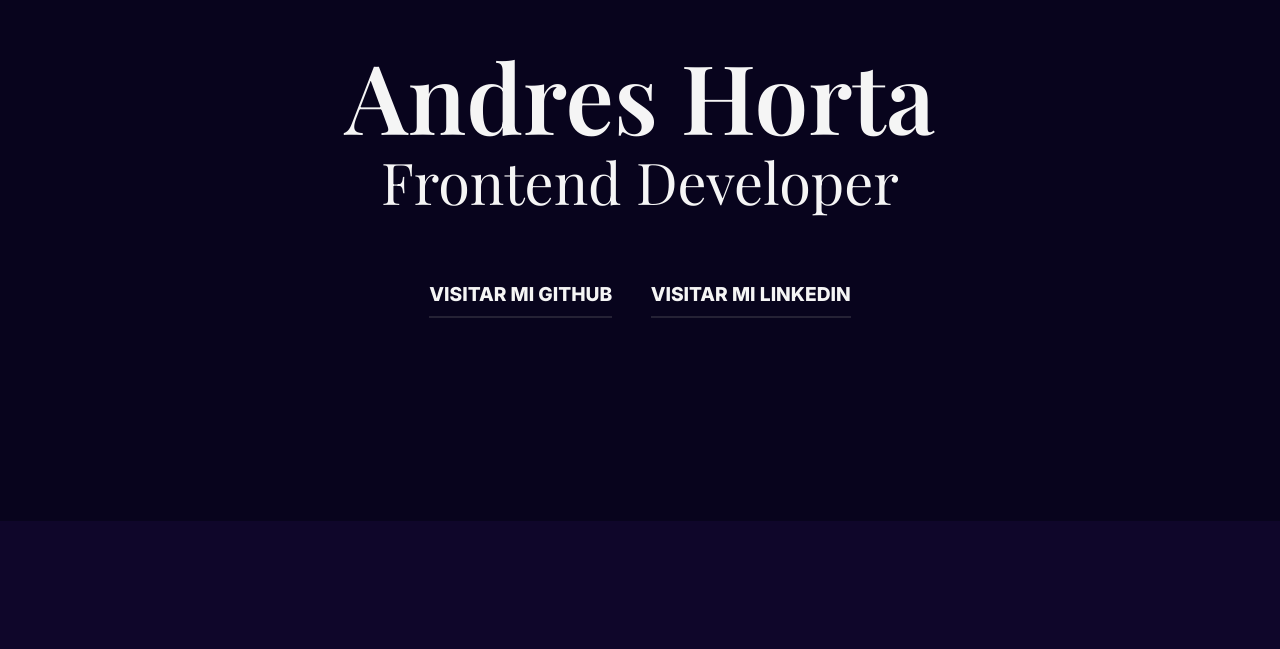
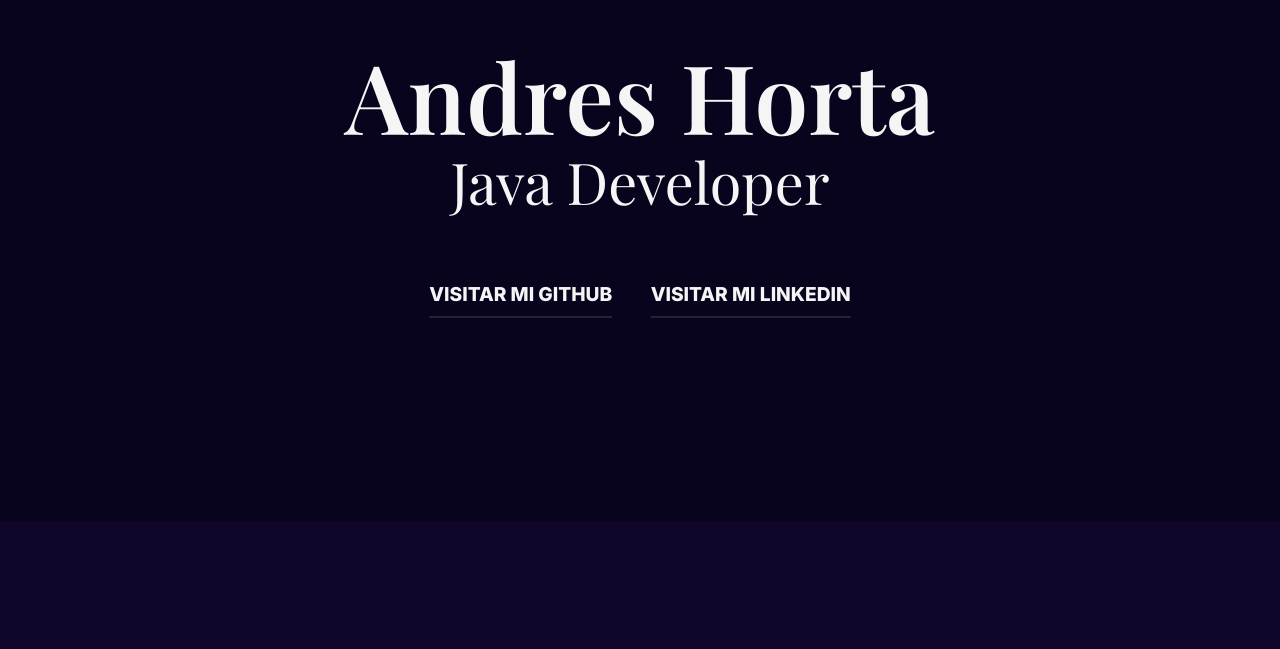
Before and after one commit to andreshorta/mi-portafolio, a plain HTML site: page index.html in a window 1280 px wide. Shown: the part 151-800 px from the top of the page. Drawn offline with nearby package versions, Linux system fonts and the light colour scheme; a web font is replaced by a local one.

Commit message:
Java Developer

```diff
--- a/index.html
+++ b/index.html
@@ -16,7 +16,7 @@
 <body>
 
     <header class="header">
-        <h1 class="h1"> Cristian Andres Horta Campos <br> Java Developer </h1>
+        <h1 class="h1"> Andres Horta <br> Java Developer </h1>
         <nav class="nav">
             <ul class="ul">
                 <li class="li"><a href="#inicio" title="Inicio" class="a">Inicio</a></li>
@@ -32,7 +32,7 @@
 
             <section class="section info">
                 <h2 class="h2">Andres Horta</h2>
-                <h3 class="h3">Frontend Developer</h3>
+                <h3 class="h3">Java Developer</h3>
                 <ul class="ul">
                     <li class="li">
                         <a href="https://github.com/andreshorta" class="a" title="Github" target="_blank">Visitar mi Github</a>
```
